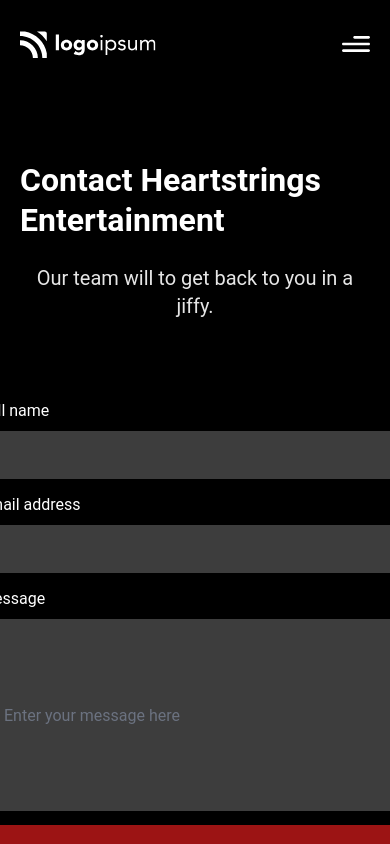
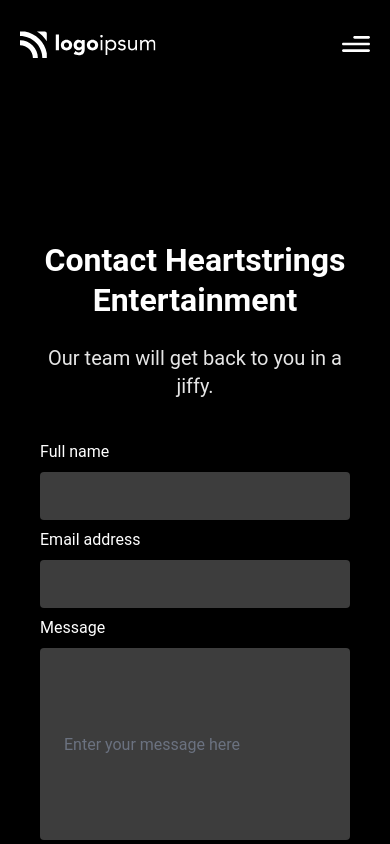
Before and after one commit to AtienoObwanda/HeartStrings-Entertainment, a React (Vite) app: page /contact-us in a window 390 px wide. Shown: the top 844 px of the page. Built offline with nearby package versions, Linux system fonts and the light colour scheme; a web font is replaced by a local one.

Commit message:
contact page pending responsive adjusting

```diff
--- a/src/Pages/General/ContactUs.jsx
+++ b/src/Pages/General/ContactUs.jsx
@@ -22,31 +22,32 @@ const ContactUs = () => {
           account="Account"
         />
         {/* Main Page Section */}
+        <div className="flex flex-col gap-12 items-center justify-start mt-20 md:px-5 self-stretch w-auto sm:w-full">
+    {/* Contact Form */}
 
-        <div className="flex flex-col gap-12 items-center justify-start mt-20 md:px-5 self-stretch w-auto sm:w-full">
-          <div className="flex flex-col gap-6 items-center justify-center self-stretch w-auto sm:w-full">
+    <div className="flex flex-col items-center justify-center mt-20 md:px-5 self-stretch w-full">
+  <div className="flex flex-col gap-6 items-center justify-center w-full">
     <Text
-              className="text-left text-white_A700 w-auto"
+      className="text-center text-white_A700"
       as="h2"
       variant="h2"
     >
       Contact Heartstrings Entertainment
     </Text>
     <Text
-              className="font-normal not-italic text-center text-gray_300 w-auto"
+      className="font-normal not-italic text-center text-gray_300"
       as="h5"
       variant="h5"
     >
-              Our team will to get back to you in a jiffy.
+      Our team will get back to you in a jiffy.
     </Text>
   </div>
 
-          <div style={{ display: 'flex', justifyContent: 'center', alignItems: 'center', height: '60vh' }}>
-          <div className="mt-10 flex flex-col gap-12 items-center justify-center self-stretch w-auto sm:w-full">
+  <div className="mt-10 flex flex-col gap-12 items-center justify-center w-full max-w-sm">
     {/* Contact Form */}
-            <div className="flex flex-col gap-3.5 items-start justify-start self-stretch w-auto w-[430px]">
-              <div className="flex flex-col gap-2 items-start justify-start self-stretch w-auto sm:w-full">
-                <Text className="font-normal not-italic text-left text-white_A700 w-auto" variant="body4">
+    <div className="flex flex-col gap-2 items-start justify-start self-stretch w-full">
+      <div className="flex flex-col gap-2 items-start justify-start self-stretch w-full">
+        <Text className="font-normal not-italic text-left text-white_A700" variant="body4">
           Full name
         </Text>
         <Input
@@ -58,8 +59,8 @@ const ContactUs = () => {
           variant="FillGray800"
         />
       </div>
-              <div className="flex flex-col gap-2 items-start justify-start self-stretch w-auto sm:w-full">
-                <Text className="font-normal not-italic text-left text-white_A700 w-auto" variant="body4">
+      <div className="flex flex-col gap-2 items-start justify-start self-stretch w-full">
+        <Text className="font-normal not-italic text-left text-white_A700" variant="body4">
           Email address
         </Text>
         <Input
@@ -71,21 +72,12 @@ const ContactUs = () => {
           variant="FillGray800"
         />
       </div>
-              <div className="flex flex-col gap-2 items-start justify-start self-stretch w-auto sm:w-full">
-                <Text className="font-normal not-italic text-left text-white_A700 w-auto" variant="body4">
+      <div className="flex flex-col gap-2 items-start justify-start self-stretch w-full">
+        <Text className="font-normal not-italic text-left text-white_A700" variant="body4">
           Message
         </Text>
-                {/* <Input
-                  wrapClassName="flex h-48 w-full"
-                  className="p-0 w-full p-3 rounded m-3 mt-[-130px]"
-                  // className="bg-gray_800 flex flex-col items-start justify-start p-3 rounded w-full"
-                  name="message"
-                  placeholder="Enter your message here"
-                  shape="RoundedBorder4"
-                  variant="FillGray800"
-                /> */}
         <Input
-                    wrapClassName="flex flex-col justify-center h-48 w-[430px] p-3 rounded"
+          wrapClassName="flex flex-col justify-center h-48 w-full p-3 rounded"
           className="bg-gray_800 border border-solid border-white_A700 font-normal h-full not-italic pl-3 sm:pr-5 py-3.5 rounded text-left text-white_A700"
           name="message"
           placeholder="Enter your message here"
@@ -94,7 +86,7 @@ const ContactUs = () => {
         />
       </div>
       <Button
-                className="cursor-pointer font-bold text-center text-white_A700 text-xl w-[430px]"
+        className="cursor-pointer font-bold text-center text-white_A700 text-xl w-full"
         shape="RoundedBorder8"
         size="lg"
         variant="FillRed90001"
@@ -110,6 +102,7 @@ const ContactUs = () => {
 
 </div>
 
+
         {/* Footer Section*/}
         <Footer className="border-gray_800 border-solid border-t-[13px] flex items-center justify-center mt-24 md:px-5 w-full"
           copyrightheartsOne="Copyright Heartstrings Entertainment"
```
Lines whose indentation alone changed are shown as unchanged.
